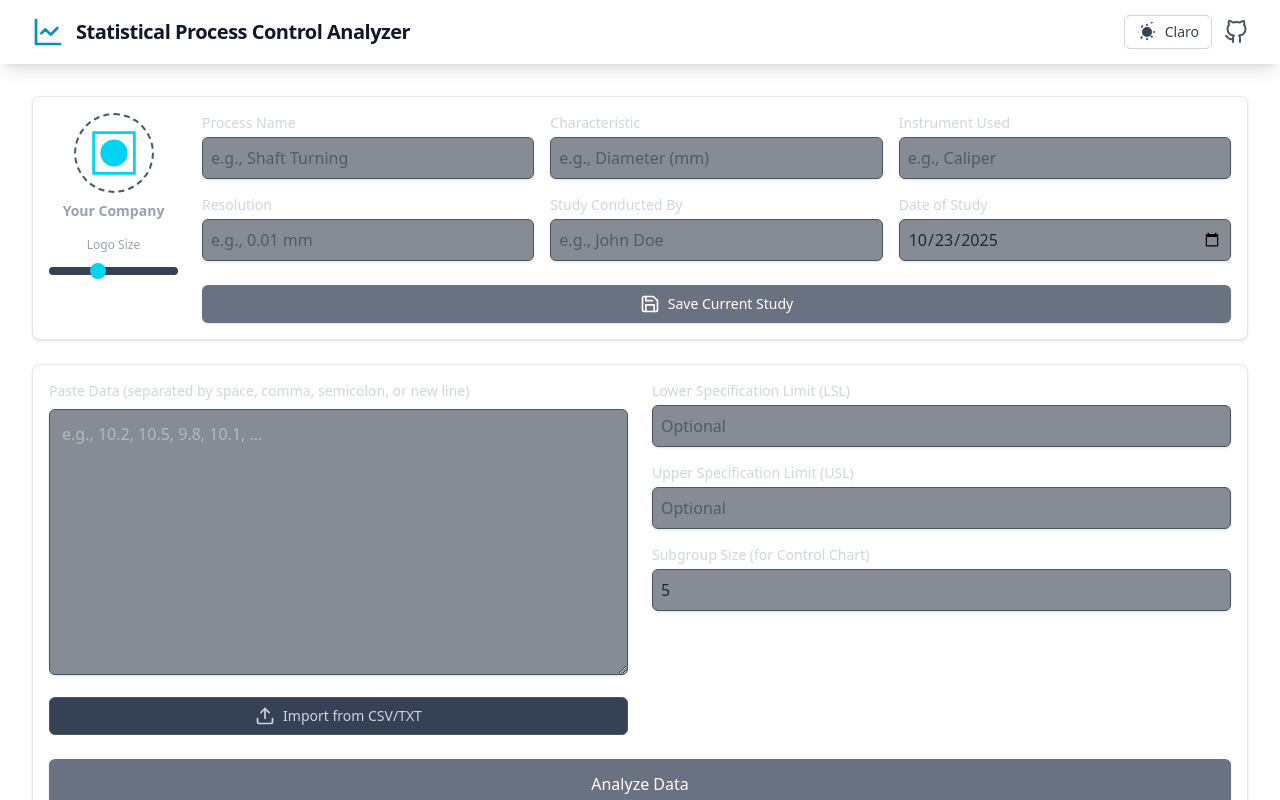
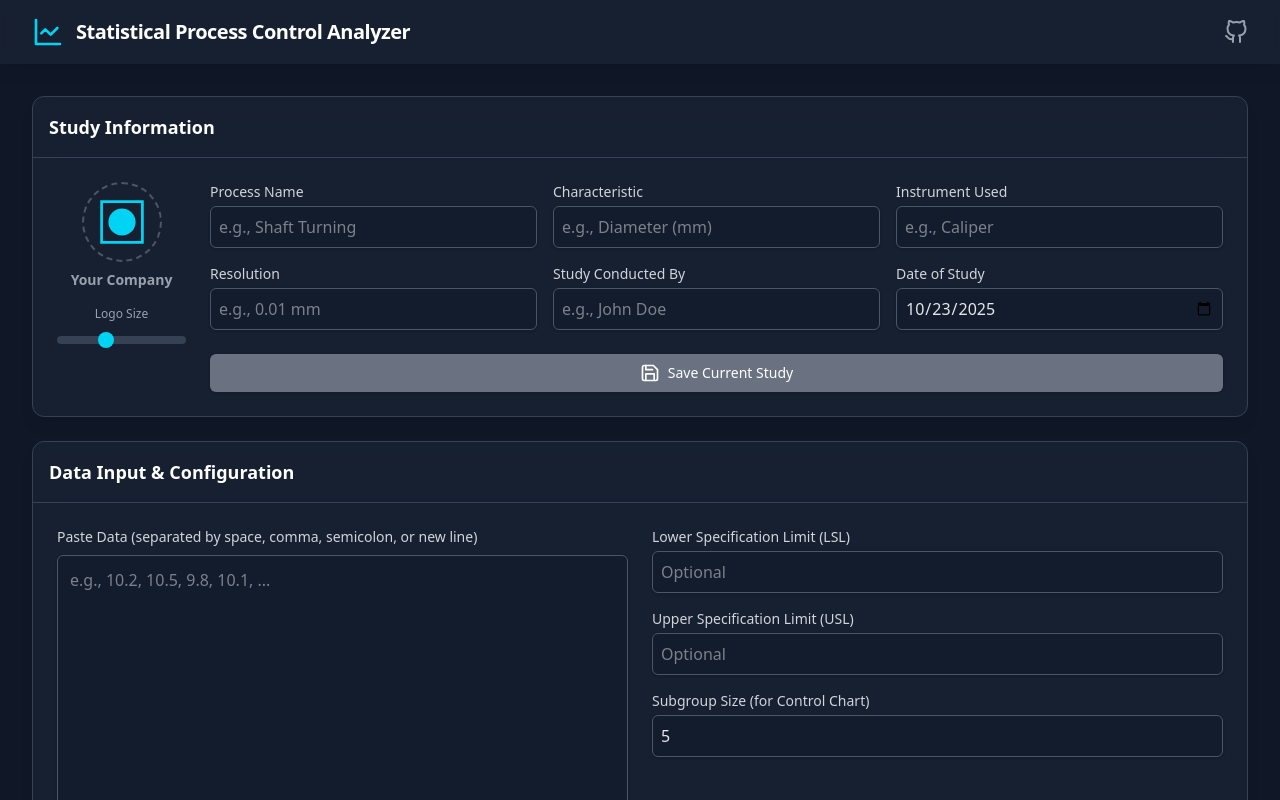
Before and after one commit to edinaldo-editdata/analise-dados-pro, a React (Vite) app: page / in a window 1280 px wide. Shown: the top 800 px of the page. Built offline with nearby package versions, Linux system fonts and the light colour scheme.

Commit message:
Publicar versão restaurada: rollback da tentativa de tema claro/escuro

```diff
--- a/App.tsx
+++ b/App.tsx
@@ -7,7 +7,6 @@ import { ChartIcon, CodeIcon, GithubIcon } from './components/icons';
 import { HeaderInfo } from './components/HeaderInfo';
 import { SavedStudies } from './components/SavedStudies';
 import { SaveStudyModal } from './components/SaveStudyModal';
-import { ThemeToggle } from './components/ThemeToggle';
 
 const App: React.FC = () => {
   const [analysisData, setAnalysisData] = useState<AnalysisData | null>(null);
@@ -156,22 +155,19 @@ const App: React.FC = () => {
   }, [analysisData]);
 
   return (
-    <div className="min-h-screen bg-white text-gray-900 dark:bg-gray-900 dark:text-gray-200 font-sans">
-      <header className="bg-white/80 dark:bg-gray-800/50 backdrop-blur-sm shadow-lg sticky top-0 z-10">
+    <div className="min-h-screen bg-gray-900 text-gray-200 font-sans">
+      <header className="bg-gray-800/50 backdrop-blur-sm shadow-lg sticky top-0 z-10">
         <div className="container mx-auto px-4 sm:px-6 lg:px-8">
           <div className="flex items-center justify-between h-16">
             <div className="flex items-center space-x-3">
-              <ChartIcon className="h-8 w-8 text-cyan-600 dark:text-cyan-400" />
-              <h1 className="text-xl font-bold tracking-tight text-gray-900 dark:text-white">
+              <ChartIcon className="h-8 w-8 text-cyan-400" />
+              <h1 className="text-xl font-bold tracking-tight text-white">
                 Statistical Process Control Analyzer
               </h1>
             </div>
-            <div className="flex items-center gap-3">
-              <ThemeToggle />
-              <a href="https://github.com/google/aistudio" target="_blank" rel="noopener noreferrer" className="text-gray-600 dark:text-gray-400 hover:text-gray-900 dark:hover:text-white transition-colors">
-                <GithubIcon className="h-6 w-6" />
-              </a>
-            </div>
+            <a href="https://github.com/google/aistudio" target="_blank" rel="noopener noreferrer" className="text-gray-400 hover:text-white transition-colors">
+              <GithubIcon className="h-6 w-6" />
+            </a>
           </div>
         </div>
       </header>
@@ -225,7 +221,7 @@ const App: React.FC = () => {
         defaultStudyName={studyInfo.processName}
       />
 
-      <footer className="text-center p-4 text-gray-500 dark:text-gray-400 text-sm">
+      <footer className="text-center p-4 text-gray-500 text-sm">
         <p>Built for advanced statistical analysis. &copy; {new Date().getFullYear()}</p>
         <p className="flex items-center justify-center gap-2 mt-1">
             <CodeIcon className="w-5 h-5" />
--- a/components/Card.tsx
+++ b/components/Card.tsx
@@ -2,14 +2,24 @@
 import React from 'react';
 
 interface CardProps {
+  title: string;
+  children: React.ReactNode;
   className?: string;
-  children: React.ReactNode;
+  icon?: React.ReactNode;
 }
 
-export const Card: React.FC<CardProps> = ({ className = '', children }) => {
+export const Card: React.FC<CardProps> = ({ title, children, className = '', icon }) => {
   return (
-    <div className={`rounded-lg border border-gray-200 dark:border-gray-700 bg-white dark:bg-gray-800 shadow-sm ${className}`}>
-      <div className="p-4 text-gray-800 dark:text-gray-200">{children}</div>
+    <div className={`bg-gray-800/50 backdrop-blur-md border border-gray-700 rounded-xl shadow-lg ${className}`}>
+      <div className="flex items-center justify-between p-4 border-b border-gray-700">
+        <div className="flex items-center space-x-3">
+          {icon && <div className="text-cyan-400">{icon}</div>}
+          <h3 className="text-lg font-semibold text-white">{title}</h3>
+        </div>
+      </div>
+      <div className="p-4 sm:p-6">
+        {children}
+      </div>
     </div>
   );
 };
--- a/components/ThemeToggle.tsx
+++ /dev/null
@@ -1,48 +0,0 @@
-import React, { useEffect, useState } from 'react';
-
-export const ThemeToggle: React.FC = () => {
-  const [isDark, setIsDark] = useState<boolean>(false);
-
-  useEffect(() => {
-    try {
-      const stored = localStorage.getItem('theme');
-      const prefersDark = window.matchMedia('(prefers-color-scheme: dark)').matches;
-      const initialDark = stored ? stored === 'dark' : prefersDark;
-      setIsDark(initialDark);
-      document.documentElement.classList.toggle('dark', initialDark);
-    } catch (e) {
-      console.error('Theme init error', e);
-    }
-  }, []);
-
-  const toggleTheme = () => {
-    const next = !isDark;
-    setIsDark(next);
-    document.documentElement.classList.toggle('dark', next);
-    localStorage.setItem('theme', next ? 'dark' : 'light');
-  };
-
-  return (
-    <button
-      onClick={toggleTheme}
-      className="inline-flex items-center gap-2 rounded-md border border-gray-300 dark:border-gray-600 px-3 py-1.5 text-sm text-gray-700 dark:text-gray-200 bg-white dark:bg-gray-800 hover:bg-gray-50 dark:hover:bg-gray-700 transition-colors"
-      aria-label="Alternar tema"
-      title={isDark ? 'Tema escuro' : 'Tema claro'}
-    >
-      <span className="relative inline-block w-5 h-5">
-        {isDark ? (
-          // Moon
-          <svg xmlns="http://www.w3.org/2000/svg" viewBox="0 0 24 24" fill="currentColor" className="w-5 h-5">
-            <path d="M21.752 15.002A9.718 9.718 0 0 1 12.06 22C6.5 22 2 17.5 2 12c0-4.252 2.664-7.88 6.4-9.3a.75.75 0 0 1 .931.986A9 9 0 0 0 20.25 15a.75.75 0 0 1 1.502.002Z" />
-          </svg>
-        ) : (
-          // Sun
-          <svg xmlns="http://www.w3.org/2000/svg" viewBox="0 0 24 24" fill="currentColor" className="w-5 h-5">
-            <path d="M12 18a6 6 0 1 0 0-12 6 6 0 0 0 0 12Zm0 4a1 1 0 0 1-1-1v-1a1 1 0 1 1 2 0v1a1 1 0 0 1-1 1Zm0-20a1 1 0 0 1 1 1v1a1 1 0 1 1-2 0V3a1 1 0 0 1 1-1Zm10 10a1 1 0 0 1-1 1h-1a1 1 0 1 1 0-2h1a1 1 0 0 1 1 1ZM3 12a1 1 0 0 1-1-1H1a1 1 0 1 1 0 2h1a1 1 0 0 1 1-1Zm15.657 6.657a1 1 0 0 1-1.414 0l-.707-.707a1 1 0 1 1 1.414-1.414l.707.707a1 1 0 0 1 0 1.414ZM6.464 6.464A1 1 0 1 1 5.05 5.05l.707-.707a1 1 0 1 1 1.414 1.414l-.707.707Zm12.728-8.485a1 1 0 0 1 0 1.414l-.707.707A1 1 0 1 1 17.071 0l.707-.707a1 1 0 0 1 1.414 0ZM6.464 17.536a1 1 0 0 1 0 1.414l-.707.707A1 1 0 1 1 4.343 18.243l.707-.707a1 1 0 0 1 1.414 0Z" />
-          </svg>
-        )}
-      </span>
-      <span>{isDark ? 'Escuro' : 'Claro'}</span>
-    </button>
-  );
-};
--- a/index.html
+++ b/index.html
@@ -1,24 +1,15 @@
 
-<!doctype html>
-<html lang="pt-br">
+<!DOCTYPE html>
+<html lang="en">
   <head>
     <meta charset="UTF-8" />
+    <link rel="icon" type="image/svg+xml" href="/vite.svg" />
     <meta name="viewport" content="width=device-width, initial-scale=1.0" />
-    <title>SPC Analyzer</title>
-    <script>
-      (function() {
-        try {
-          const stored = localStorage.getItem('theme');
-          const prefersDark = window.matchMedia('(prefers-color-scheme: dark)').matches;
-          const useDark = stored ? stored === 'dark' : prefersDark;
-          document.documentElement.classList.toggle('dark', useDark);
-        } catch (e) {
-          // Falha silenciosa
-        }
-      })();
-    </script>
+    <title>Statistical Process Control Analyzer</title>
+
+    <!-- Tailwind e bibliotecas serão empacotadas pelo Vite -->
   </head>
-  <body>
+  <body class="bg-gray-900 text-gray-100">
     <div id="root"></div>
     <script type="module" src="/index.tsx"></script>
   </body>
--- a/tailwind.config.js
+++ /dev/null
@@ -1,14 +0,0 @@
-/** @type {import('tailwindcss').Config} */
-export default {
-  darkMode: 'class',
-  content: [
-    './index.html',
-    './index.tsx',
-    './App.tsx',
-    './components/**/*.{ts,tsx}',
-  ],
-  theme: {
-    extend: {},
-  },
-  plugins: [],
-};
```
